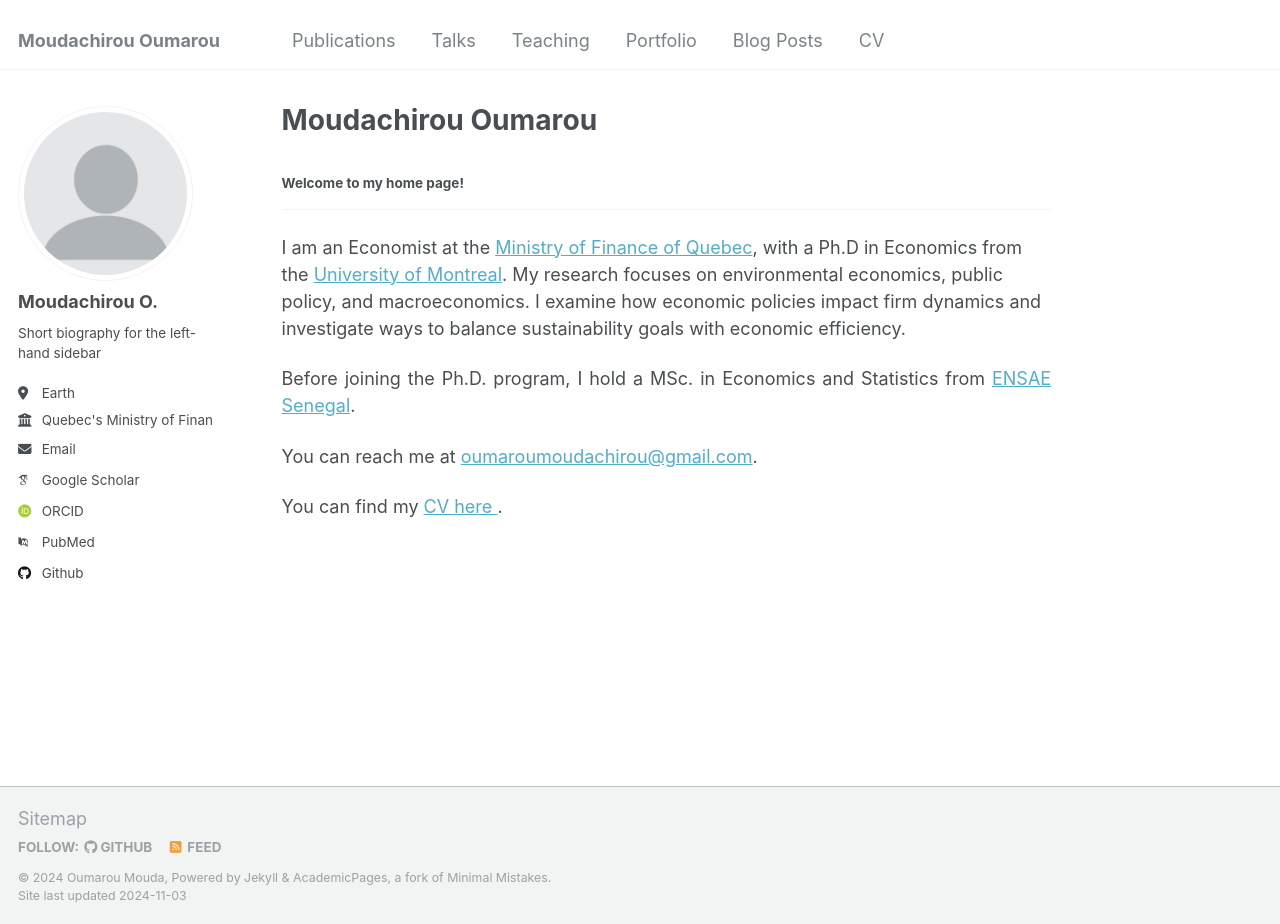
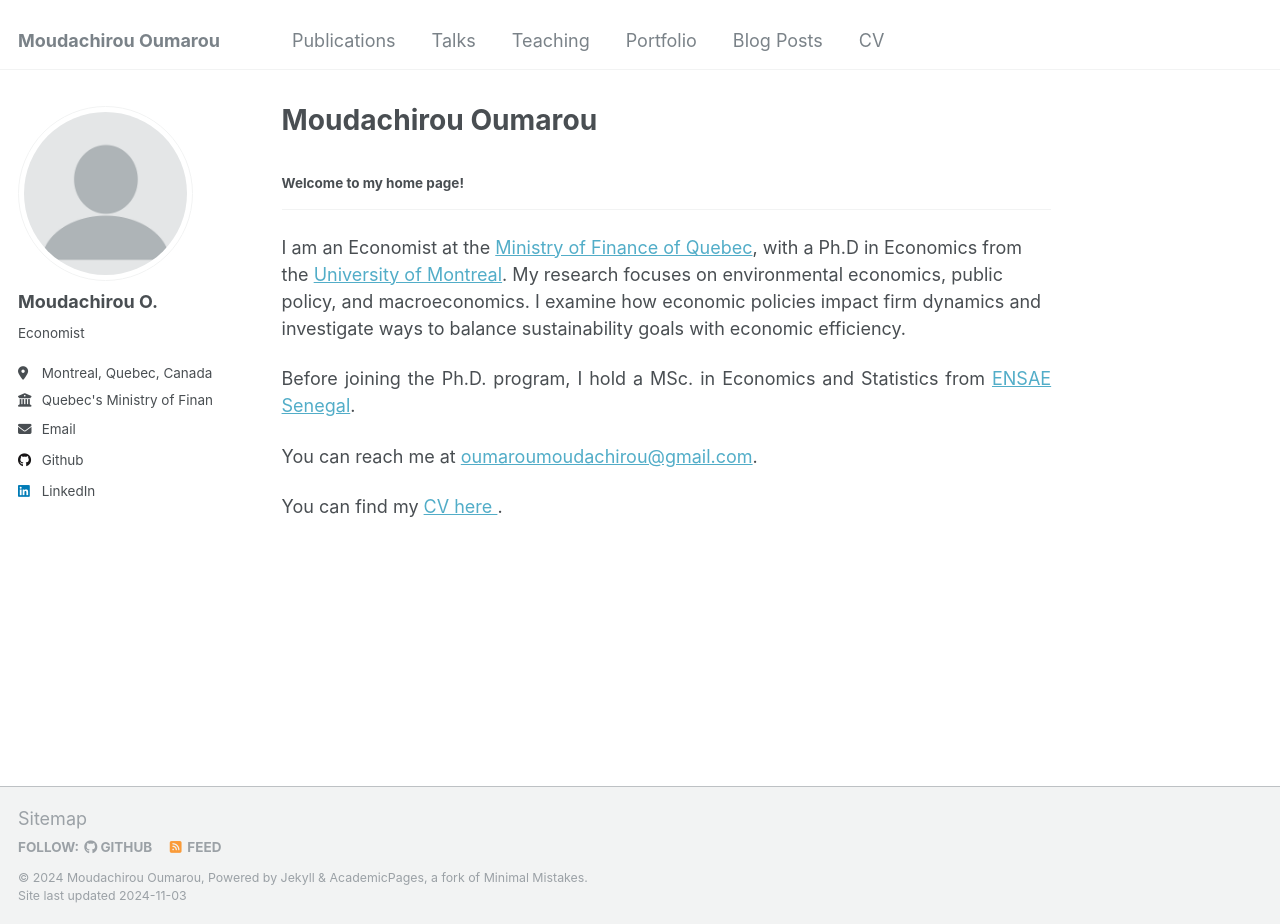
Before and after one commit to oumaroumoudachirou/oumaroumoudachirou.github.io, a Jekyll site: the page built from _pages/about.md, in a window 1280 px wide and 924 px high. Built offline with Jekyll 4.4.1, drawn with Linux system fonts in a browser that asks for light colours; some web fonts are replaced.

Commit message:
Update _config.yml

```diff
--- a/_config.yml
+++ b/_config.yml
@@ -10,11 +10,11 @@
 locale                   : "en-US"
 title                    : "Moudachirou Oumarou"
 title_separator          : "-"
-name                     : &name "Oumarou Mouda"
+name                     : &name "Moudachirou Oumarou"
 description              : &description "personal description"
 url                      : https://oumaroumoudachirou.github.io # the base hostname & protocol for your site e.g. "https://mmistakes.github.io"
 baseurl                  : "" # the subpath of your site, e.g. "/blog"
-repository               : "academicpages/academicpages.github.io"
+repository               : "oumaroumoudachirou/oumaroumoudachirou.github.io."
 
 # Site Author - The following control what appear as part of the author content on the side bar.
 #               If a field is blank the icon and link will not appear, otherwise it will be shown.
@@ -24,27 +24,28 @@ author:
   avatar           : "profile.png"
   name             : "Moudachirou O."
   pronouns         : # example: "she/her"
-  bio              : "Short biography for the left-hand sidebar"
-  location         : "Earth"
+  bio              : "Economist"
+  location         : "Montreal, Quebec, Canada"
   employer         : "Quebec's Ministry of Finances"
   uri              : # URL
-  email            : "moudachirou.oumarou@finances.gouv.qc.ca"
+  #email            : "moudachirou.oumarou@finances.gouv.qc.ca"
+  email            : "oumaroumoudachirou@gmail.com"
 
   # Academic websites
-  arxiv            : # URL - Update with the correct link to your profile
-  googlescholar    : "https://scholar.google.com/citations?user=PS_CX0AAAAAJ"
-  impactstory      : # URL
-  orcid            : "http://orcid.org/yourorcidurl"
-  semantic         : # URL
-  pubmed           : "https://www.ncbi.nlm.nih.gov/pubmed/?term=john+snow"
-  researchgate     : # URL
-  scopus           : # URL
+  #arxiv            : # URL - Update with the correct link to your profile
+  #googlescholar    : #"https://scholar.google.com/citations?user=PS_CX0AAAAAJ"
+  #impactstory      : # URL
+  #orcid            : #"http://orcid.org/yourorcidurl"
+  #semantic         : # URL
+  #pubmed           : #"https://www.ncbi.nlm.nih.gov/pubmed/?term=john+snow"
+  #researchgate     : # URL
+  #scopus           : # URL
 
   # Repositories and software development
  # bitbucket        : # Username - Update with your username on the site
  # codepen          : # Username
  # dribbble         : # Username
-  github           : "academicpages"
+  github           : "https://github.com/oumaroumoudachirou"
  # kaggle           : # Username
  # stackoverflow    : # User number or user number and name (i.e., use "1" or "1/jeff-atwood")
 
@@ -56,9 +57,9 @@ author:
  # goodreads        : # Username
  # google_plus      : # Username
  # keybase          : # Username
-  instagram        : # Username
+ # instagram        : # Username
  # lastfm           : # Username
-  linkedin         : # Username
+  linkedin          : "https://www.linkedin.com/in/moudachirou-oumarou-89a384108/"
  # mastodon         : # URL
  # medium           : # URL
  # pinterest        : # Username
```
